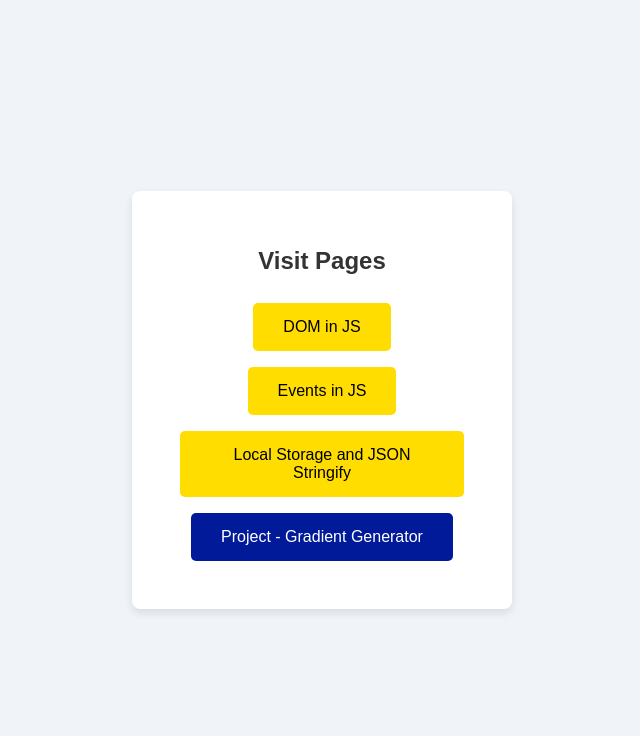
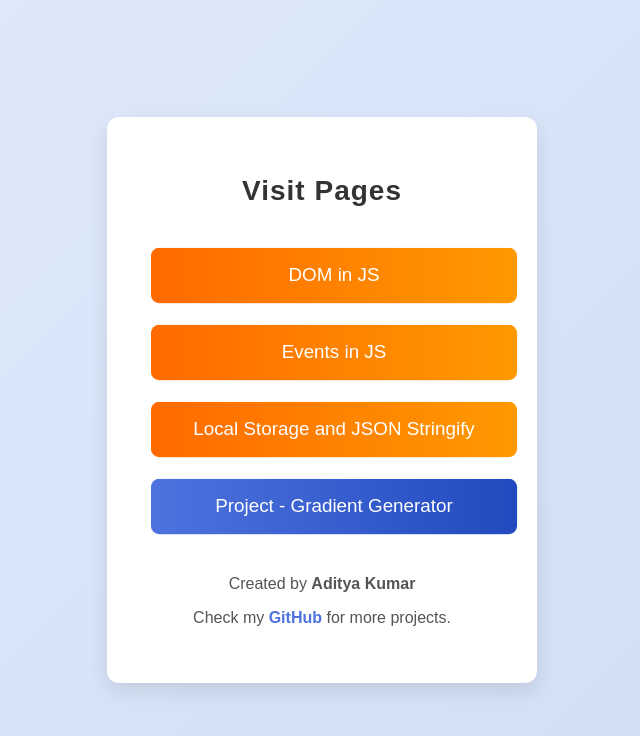
Before and after one commit to itsadityakr/javascript-universe, a plain HTML site: page index.html in a window 1280 px wide. Shown: the whole page, without its empty margins (318-958 px from the left). Drawn offline with Linux system fonts and the light colour scheme.

Commit message:
updated_js

```diff
--- a/index.html
+++ b/index.html
@@ -6,8 +6,8 @@
         <title>Redirect Button</title>
         <style>
             body {
-                font-family: Arial, sans-serif;
-                background-color: #f0f4f8;
+                font-family: "Arial", sans-serif;
+                background: linear-gradient(135deg, #e0eafc, #cfdef3);
                 display: flex;
                 justify-content: center;
                 align-items: center;
@@ -18,51 +18,97 @@
             .container {
                 text-align: center;
                 background-color: #ffffff;
-                border-radius: 8px;
-                box-shadow: 0 4px 8px rgba(0, 0, 0, 0.1);
+                border-radius: 12px;
+                box-shadow: 0 8px 20px rgba(0, 0, 0, 0.1);
                 padding: 40px;
-                width: 300px;
+                width: 350px;
                 transition: all 0.3s ease-in-out;
             }
 
             .container:hover {
-                box-shadow: 0 6px 12px rgba(0, 0, 0, 0.2);
+                box-shadow: 0 12px 30px rgba(0, 0, 0, 0.2);
+                transform: translateY(-5px);
             }
 
             h1 {
-                font-size: 24px;
+                font-size: 28px;
                 color: #333;
-                margin-bottom: 20px;
+                margin-bottom: 30px;
+                font-weight: 600;
+                letter-spacing: 1px;
+            }
+
+            .notes-btn,
+            .project-btn {
+                padding: 16px 35px;
+                margin: 12px;
+                font-size: 18px;
+                font-weight: 500;
+                color: white;
+                border: none;
+                border-radius: 8px;
+                cursor: pointer;
+                transition: transform 0.3s ease, background-color 0.3s ease;
+                width: 100%;
+                box-sizing: border-box;
             }
 
             .notes-btn {
-                padding: 15px 30px;
-                margin: 8px;
-                font-size: 16px;
-                color: rgb(0, 0, 0);
-                background-color: #ffdd00;
-                border: none;
-                border-radius: 5px;
-                cursor: pointer;
-                transition: background-color 0.3s ease;
+                background: linear-gradient(90deg, #ff6a00, #ff9900);
             }
+
             .notes-btn:hover {
-                background-color: #ffaa00;
+                background: linear-gradient(90deg, #ff9900, #ff6a00);
+                transform: translateY(-3px);
             }
 
             .project-btn {
-                padding: 15px 30px;
-                margin: 8px;
+                background: linear-gradient(90deg, #4e73df, #224abe);
+            }
+
+            .project-btn:hover {
+                background: linear-gradient(90deg, #224abe, #4e73df);
+                transform: translateY(-3px);
+            }
+
+            .notes-btn:focus,
+            .project-btn:focus {
+                outline: none;
+                box-shadow: 0 0 5px rgba(0, 0, 0, 0.2);
+            }
+
+            /* Adding subtle animation */
+            @keyframes pulse {
+                0% {
+                    transform: scale(1);
+                }
+                50% {
+                    transform: scale(1.05);
+                }
+                100% {
+                    transform: scale(1);
+                }
+            }
+
+            .notes-btn,
+            .project-btn {
+                animation: pulse 1.5s infinite;
+            }
+
+            .footer {
+                margin-top: 30px;
                 font-size: 16px;
-                color: white;
-                background-color: #001a9a;
-                border: none;
-                border-radius: 5px;
-                cursor: pointer;
-                transition: background-color 0.3s ease;
+                color: #555;
             }
-            .project-btn:hover {
-                background-color: #0026e4;
+
+            .footer a {
+                color: #4e73df;
+                text-decoration: none;
+                font-weight: bold;
+            }
+
+            .footer a:hover {
+                text-decoration: underline;
             }
         </style>
     </head>
@@ -93,6 +139,16 @@
             >
                 Project - Gradient Generator
             </button>
+            <div class="footer">
+                <p>Created by <strong>Aditya Kumar</strong></p>
+                <p>
+                    Check my
+                    <a href="https://github.com/itsadityakr" target="_blank"
+                        >GitHub</a
+                    >
+                    for more projects.
+                </p>
+            </div>
         </div>
     </body>
 </html>
```
